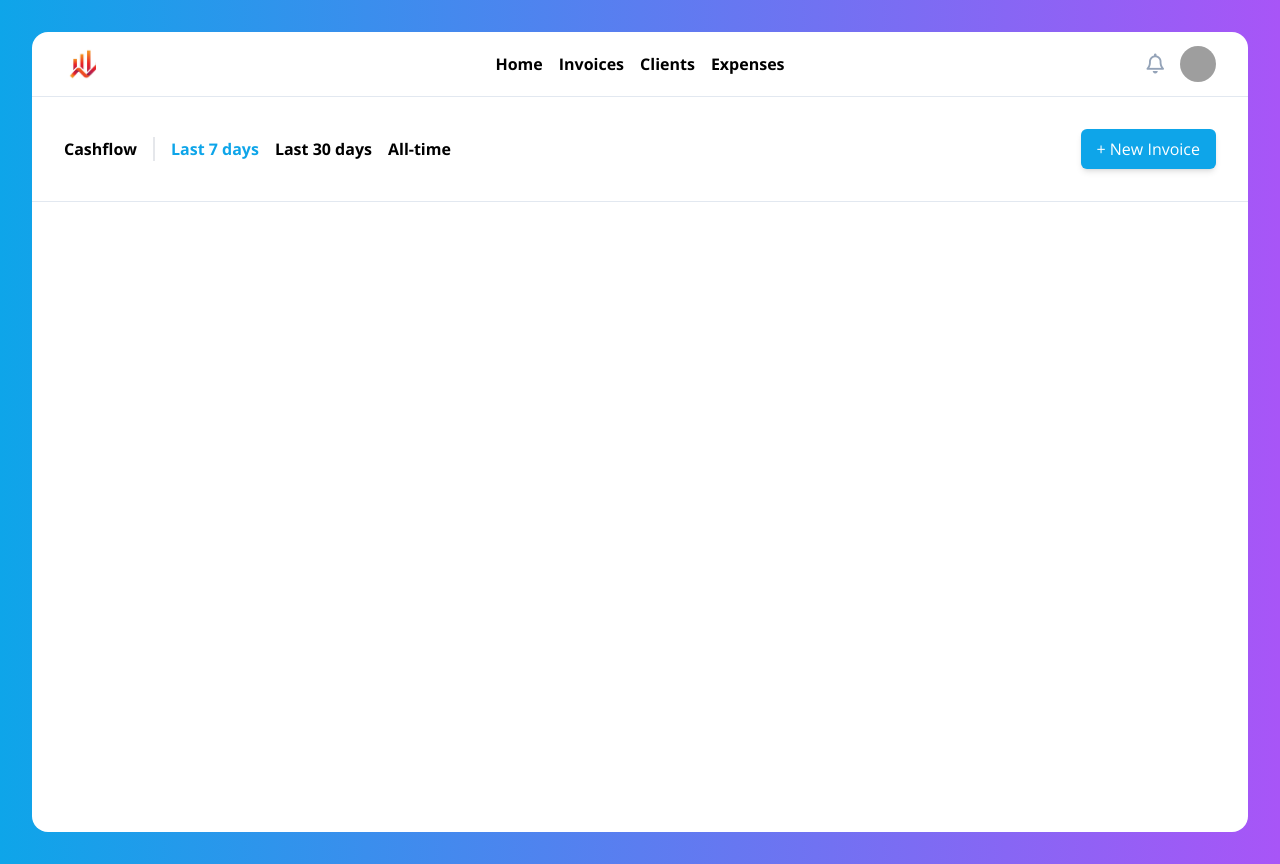
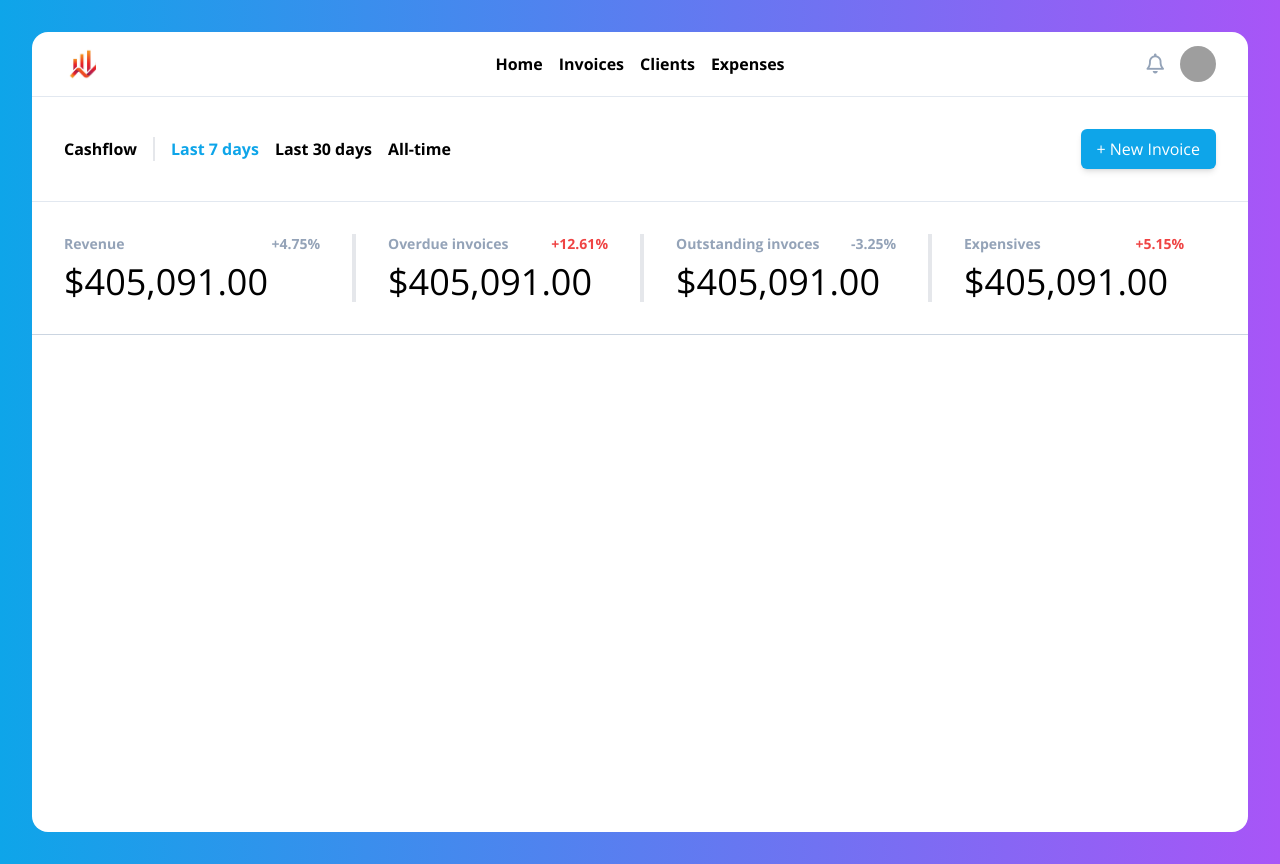
Before and after one commit to zyrass/Saasy-Vue3, a Vue app: page / in a window 1280 px wide. Built offline with nearby package versions, Linux system fonts and the light colour scheme; grey boxes are pictures that could not be loaded.

Commit message:
add Status

```diff
--- a/src/App.vue
+++ b/src/App.vue
@@ -1,6 +1,7 @@
 <script setup lang="ts">
 import MyHeader from './components/MyHeader.vue';
 import MyNavbar from './components/MyNavbar.vue';
+import Status from './components/Status.vue';
 </script>
 
 <template>
@@ -10,6 +11,7 @@ import MyNavbar from './components/MyNavbar.vue';
       <article class="container bg-white min-h-screen rounded-2xl">
         <MyHeader />
         <MyNavbar />
+        <Status />
       </article>
     </div>
 
--- /dev/null
+++ b/src/components/Status.vue
@@ -0,0 +1,51 @@
+<template>
+    <section class="grid grid-cols-4 border-b border-slate-300 p-8 divide-x-4">
+        <!-- N°1 -->
+        <div>
+            <div
+                class="flex justify-between text-slate-400 font-bold text-sm mr-8 mb-2"
+            >
+                <span>Revenue</span>
+                <span>+4.75%</span>
+            </div>
+            <p class="text-4xl">$405,091.00</p>
+        </div>
+
+        <!-- N°2 -->
+        <div>
+            <div
+                class="flex justify-between text-slate-400 font-bold text-sm mx-8 mb-2"
+            >
+                <span>Overdue invoices</span>
+                <span class="text-red-500">+12.61%</span>
+            </div>
+            <p class="text-4xl ml-8">$405,091.00</p>
+        </div>
+
+        <!-- N°3 -->
+        <div>
+            <div
+                class="flex justify-between text-slate-400 font-bold text-sm mx-8 mb-2"
+            >
+                <span>Outstanding invoces</span>
+                <span>-3.25%</span>
+            </div>
+            <p class="text-4xl ml-8">$405,091.00</p>
+        </div>
+
+        <!-- N°4 -->
+        <div>
+            <div
+                class="flex justify-between text-slate-400 font-bold text-sm mx-8 mb-2"
+            >
+                <span>Expensives</span>
+                <span class="text-red-500">+5.15%</span>
+            </div>
+            <p class="text-4xl ml-8">$405,091.00</p>
+        </div>
+    </section>
+</template>
+
+<script setup lang="ts"></script>
+
+<styles scoped></styles>
```
